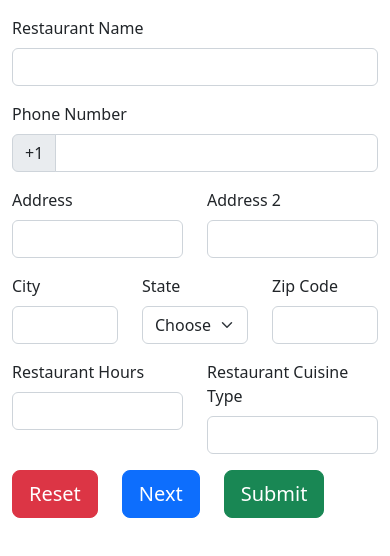
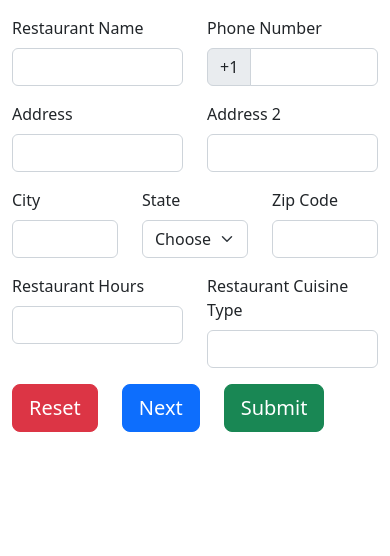
Before and after one commit to Hollie-Fritz/IndividualTaskQ2S3, a React (Create React App) app: page / in a window 390 px wide. Shown: the top 556 px of the page. Built offline with nearby package versions, Linux system fonts and the light colour scheme.

Commit message:
moved phone number to same row as name in res info  for aesthetic purposes

```diff
--- a/src/ResInfo.js
+++ b/src/ResInfo.js
@@ -57,8 +57,6 @@ function ResInfo() {
             className="form-control" //className- Bootstrap classes used
           />
         </Form.Group>
-      </Row>
-      <Row className="mb-3">
         <Form.Group controlId="phone" className="col col-sm-6">
           <Form.Label>Phone Number</Form.Label>
           <InputGroup>
@@ -169,11 +167,9 @@ function ResInfo() {
           </Button>
 
           <Link to="/ResMenu">
-            <Button
-            type="next"
-            className="me-4 btn btn-lg btn-block">
+            <Button type="next" className="me-4 btn btn-lg btn-block">
               Next
-              </Button>
+            </Button>
           </Link>
 
           <Button
```
